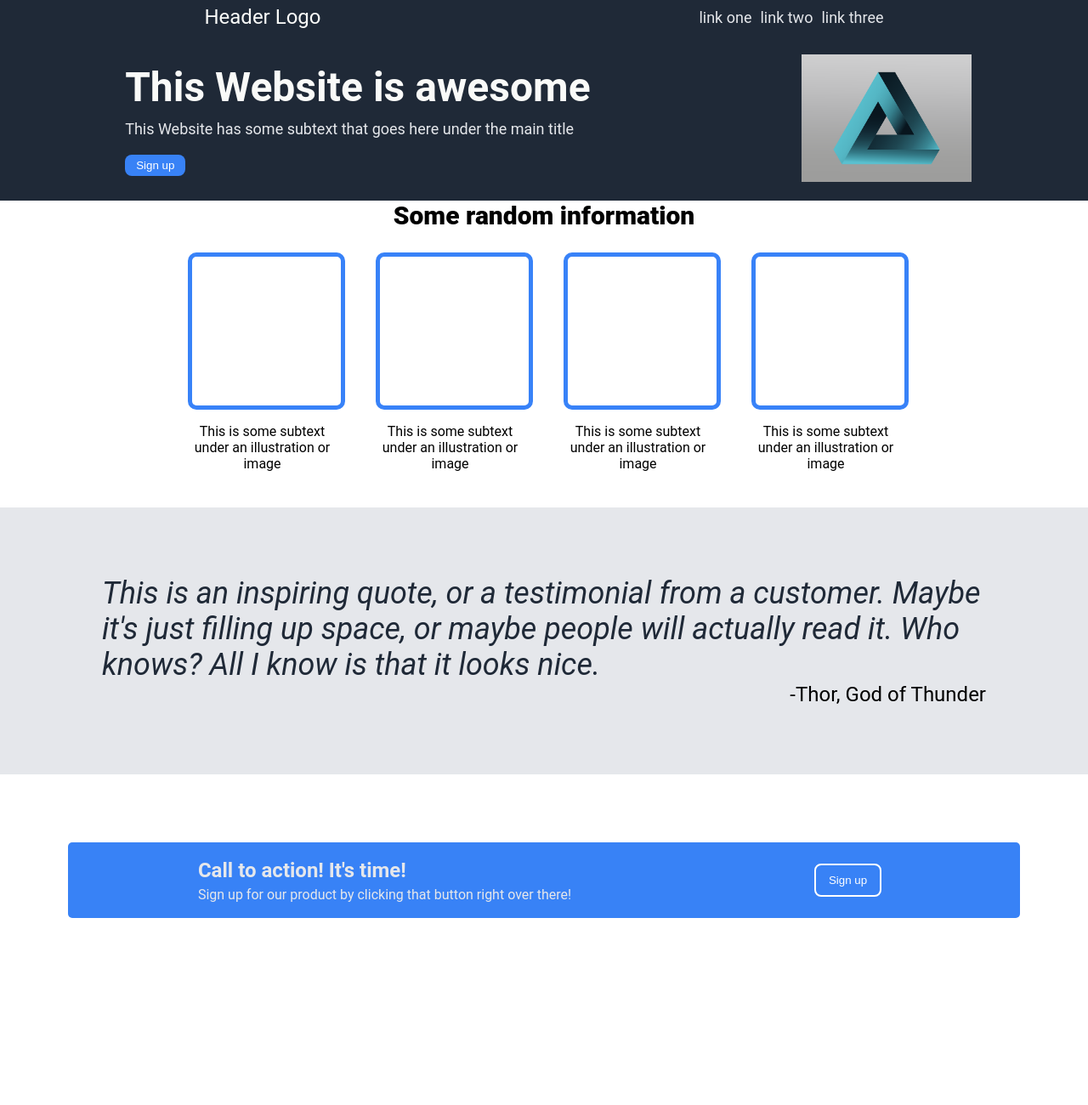
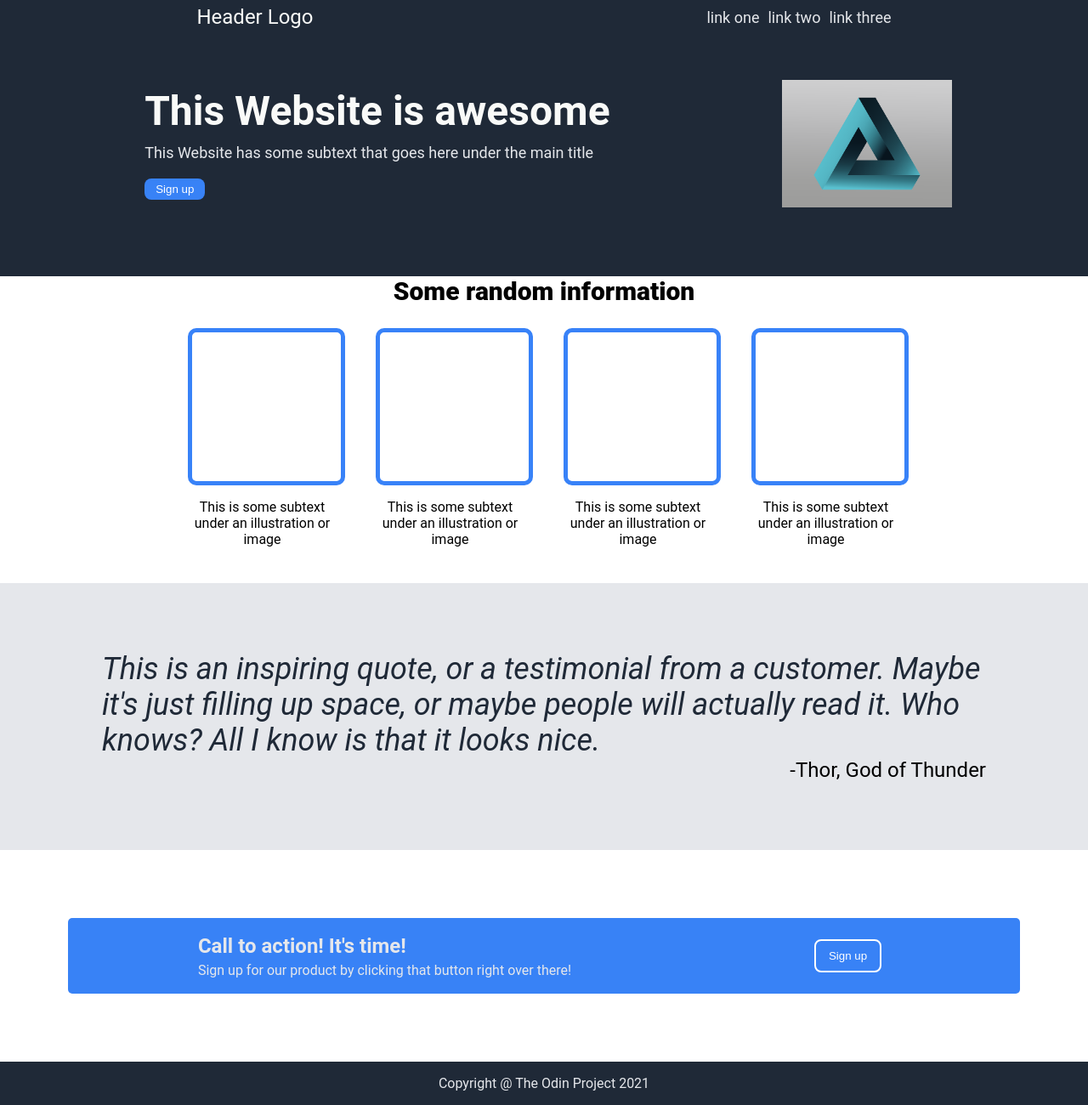
Before and after one commit to Gianluca1207/Landing-Page, a plain HTML site: page index.html in a window 1280 px wide. Shown: the part 12-1312 px from the top of the page at 85% size. Before the commit the page ends 1092 px from the top, so only its background shows below. Drawn offline with Linux system fonts and the light colour scheme.

Commit message:
All sections done

```diff
--- a/index.html
+++ b/index.html
@@ -7,25 +7,23 @@
 </head>
 
 <body>
-<div class="container">
+
 <div class="header">
-        <div class="logo">Header Logo</div>
-        <div class="header-links">
+    <div class="header-left">Header Logo</div>
+    <div class="header-right">
         <a href="#">link one</a>
         <a href="#">link two</a>
         <a href="#">link three</a>
     </div>
 </div>
-    <div class="hero">
-        <div class="hero-left">
-            <div class="hero-main">This Website is awesome</div>
-            <div class="hero-secondary">This Website has some subtext that goes here under the main title</div>
+
+<div class="section-1">
+    <div class="section-1-left">
+        <div class="section-1-header">This Website is awesome</div>
+        <div class="section-1-text">This Website has some subtext that goes here under the main title</div>
         <button>Sign up</button>
     </div>
-        <div class="hero-right">
-            <img src="./images/logo-1932.webp">
-        </div>
-    </div>
+    <img id="image1" src="./images/logo-1932.webp">
 </div>
 
 <div class="section-2">
@@ -65,6 +63,8 @@
     <button class="button-2">Sign up</button>
 </div>
 
+<div class="footer">Copyright @ The Odin Project 2021</div>
+
 </body>
 
 </html>
--- a/style.css
+++ b/style.css
@@ -1,17 +1,14 @@
 body {
     font-family: Roboto, sans-serif;
-    height: 100vh;
+    min-height: 100vh;
     margin: 0;
     display: flex;
     flex-direction: column;
 }
 
-.container {
+.header, .section-1 {
     background-color: #1f2937;
-    display: flex;
-    flex-direction: column;
-    gap: 30px;
-    padding: 18px;
+    padding: 18px 0px;
 }
 
 .header {
@@ -21,13 +18,13 @@ body {
     align-items: center;
 }
 
-.logo {
+.header-left {
     font-size: 24px;
     color: #f9faf8;
 }
 
 
-.header-links {
+.header-right {
     font-size: 18px;
     color: #E5E7EB;
     display: flex;
@@ -40,25 +37,27 @@ a {
     font-size: 18px;
 }
 
-.hero {
+.section-1 {
     display: flex;
     justify-content: space-around;
+    align-items: center;
+    padding: 5vh 5vw 10vh;
 }
 
-.hero-main {
+.section-1-header {
     font-size: 48px;
     font-weight:bolder;
     color: #f9faf8;
     margin: 10px;
 }
 
-.hero-secondary {
+.section-1-text {
     font-size: 18px;
     color: #E5E7EB;
     margin: 10px;
 }
 
-img {
+#image1 {
     width: 200px;
     height: auto;
     margin: 0px;
@@ -159,3 +158,10 @@ button {
     padding: 10px 15px;
     border: 2px solid white;
 }
+
+.footer {
+    background-color: #1f2937;
+    text-align: center;
+    color: #E5E7EB;
+    padding: 2vh 5vh;
+}
```
Lines whose indentation alone changed are shown as unchanged.
